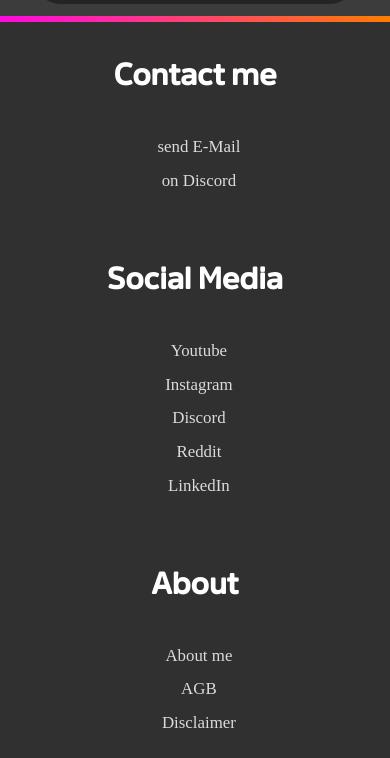
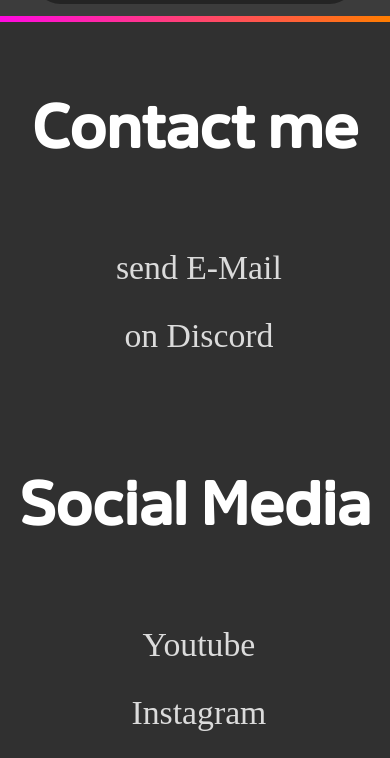
Before and after one commit to JeppyXD/IPT3.1-Webseite, a plain HTML site: page index.html in a window 390 px wide. Shown: the part 3240-3998 px from the top of the page. Drawn offline with Linux system fonts and the light colour scheme; a web font is replaced by a local one.

Commit message:
Footer Size Fix

```diff
--- a/styles.css
+++ b/styles.css
@@ -383,6 +383,13 @@ footer li, footer ul{
     .flex-item1, .flex-item2, .flex-item3, .flex-item4, .flex-item5,.footerflex {
       flex: 100%;
     }
+    .footerflex h3{
+        font-size: 2em;
+    }
+    .footerflex li a{
+        font-size: 1.5em;
+        line-height: 2em;
+    }
     p{
         font-size: 1em;
     }
```
